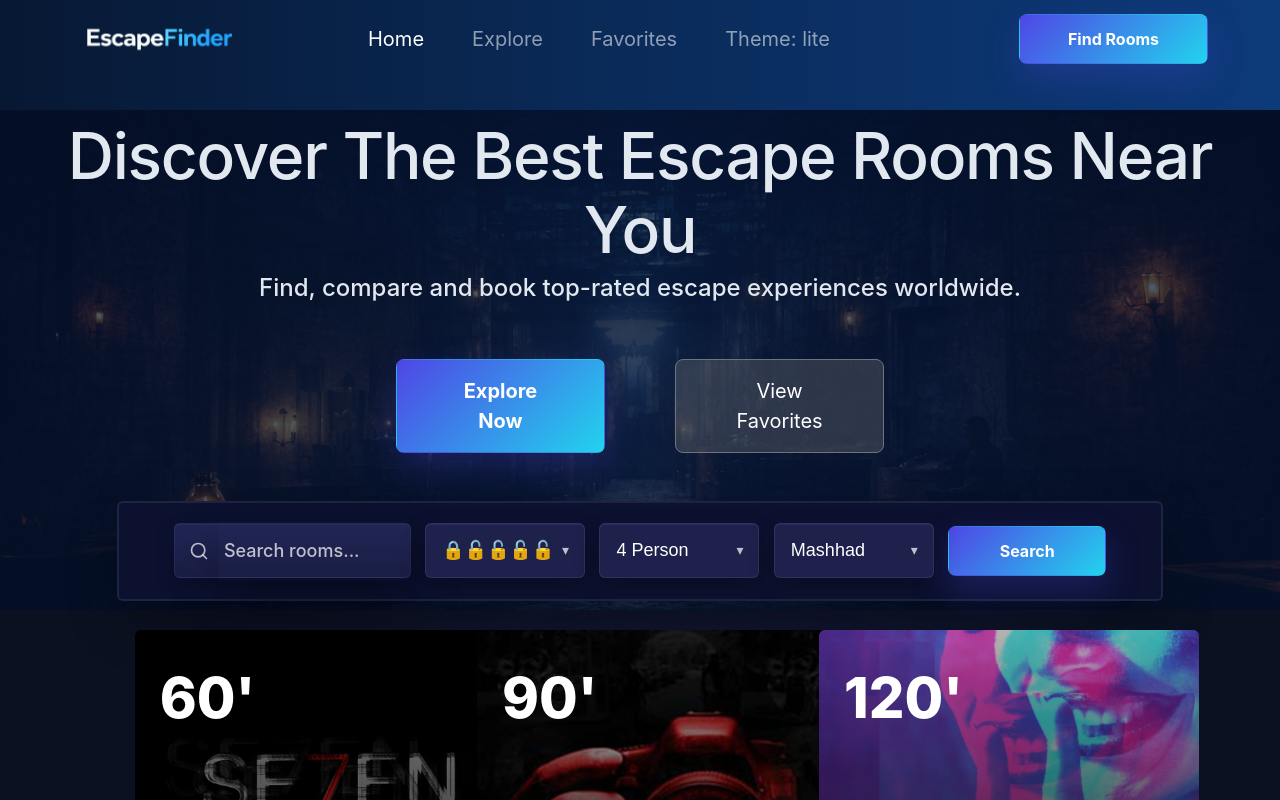
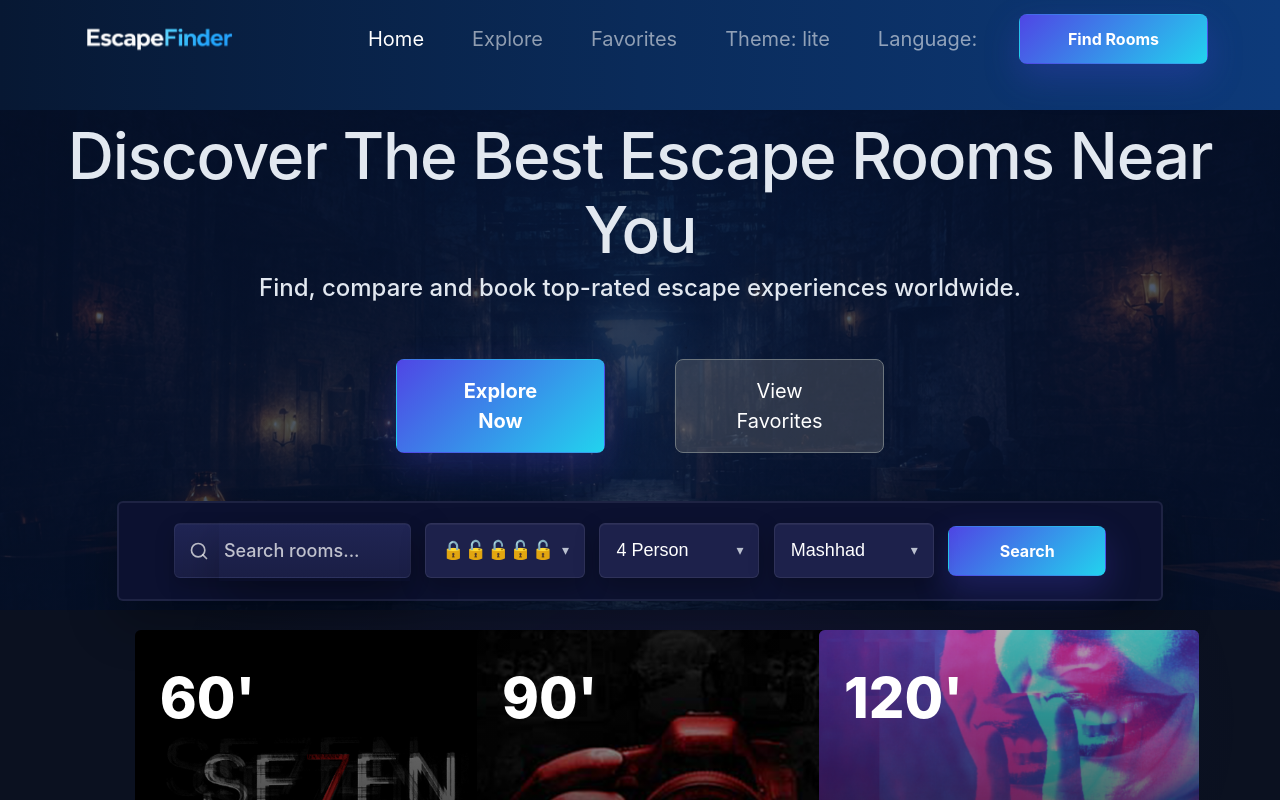
Before and after one commit to kiumars609/escape-finder, a React (Vite) app: page / in a window 1280 px wide. Shown: the top 800 px of the page. Built offline with nearby package versions, Linux system fonts and the light colour scheme.

Commit message:
Add Theme Context

```diff
--- a/src/App.jsx
+++ b/src/App.jsx
@@ -5,10 +5,12 @@ import Room from "./Pages/Room";
 import Payment from "./Pages/Payment";
 import { Routes, Route } from "react-router-dom";
 import { ThemeProvider } from "./assets/Context/Theme/ThemeContext";
+import { LanguageProvider } from "./assets/Context/Language/LanguageContext";
 
 function App() {
   return (
     <>
+      <LanguageProvider>
         <ThemeProvider>
           <Routes>
             <Route path="/" element={<Home />} />
@@ -16,6 +18,7 @@ function App() {
             <Route path="/payment" element={<Payment />} />
           </Routes>
         </ThemeProvider>
+      </LanguageProvider>
     </>
   );
 }
--- a/src/Components/Header/Header.jsx
+++ b/src/Components/Header/Header.jsx
@@ -3,9 +3,10 @@ import "./style.css";
 import logo from "../../assets/images/logo/logo.png";
 import { Link } from "react-router-dom";
 import { WhiteThemeContext } from "../../assets/Context/Theme/ThemeContext";
+import { GermanLanguageContext } from "../../assets/Context/Language/LanguageContext";
 export default function Header() {
-
-  const {theme} = useContext(WhiteThemeContext);
+  const { theme } = useContext(WhiteThemeContext);
+  const { language } = useContext(GermanLanguageContext);
   return (
     <>
       <header className="col-12">
@@ -46,6 +47,12 @@ export default function Header() {
                           Theme: {theme}
                         </a>
                       </li>
+
+                      <li className="nav-item mx-3">
+                        <a className="nav-link fs-5" href="#">
+                          Language: {language}
+                        </a>
+                      </li>
                     </ul>
 
                     <form className="d-flex me-5" role="search">
--- a/src/assets/Context/Language/LanguageContext.jsx
+++ b/src/assets/Context/Language/LanguageContext.jsx
@@ -6,6 +6,8 @@ export function LanguageProvider({ children }) {
   const [language, setLanguage] = useState("De");
 
   return (
-    <GermanLanguageContext value={language}>{children}</GermanLanguageContext>
+    <GermanLanguageContext.Provider value={language}>
+      {children}
+    </GermanLanguageContext.Provider>
   );
 }
```
Lines whose indentation alone changed are shown as unchanged.
